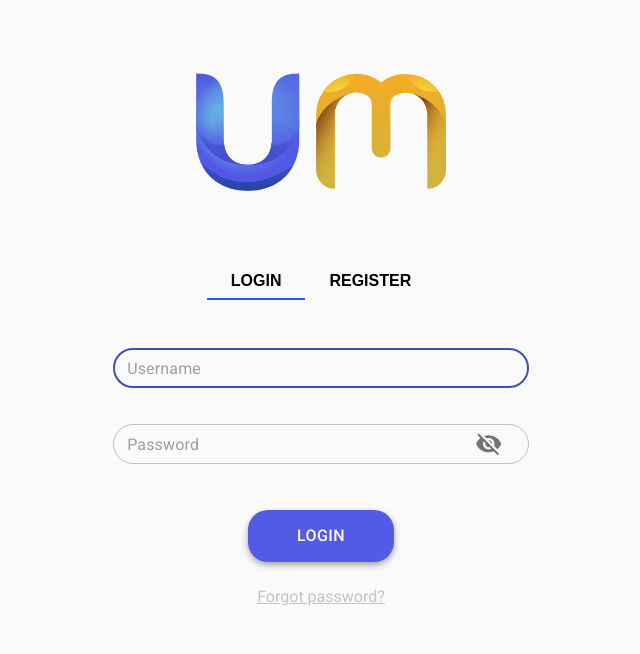
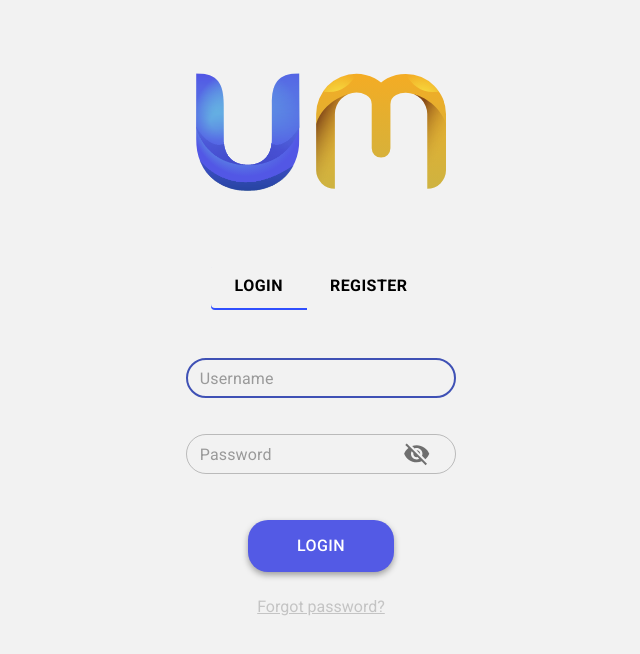
Before and after one commit to SoftwyRD/unimate, a React (Create React App) app: page / in a window 1280 px wide. Shown: the top 654 px of the page, without its empty margins (319-959 px from the left). Built offline with nearby package versions, Linux system fonts and the light colour scheme.

Commit message:
Fix animations

```diff
--- a/src/components/SignIn.js
+++ b/src/components/SignIn.js
@@ -36,7 +36,7 @@ const useStyles = makeStyles((theme) => ({
     textAlign: "left",
   },
   input: {
-    width: "150%",
+    width: "100%",
     padding: "10px",
     marginBottom: "16px",
     fontSize: "20px",
--- a/src/pages/SignInSignUp.js
+++ b/src/pages/SignInSignUp.js
@@ -1,69 +1,111 @@
 import React, { useState } from "react";
 import SignInPage from "./Login_Register/SignInPage";
 import SignUpPage from "./Login_Register/SignUpPage";
-import styled from "styled-components";
 import { ReactComponent as MySVG } from "../assets/logo.svg";
+import { makeStyles } from "@material-ui/core/styles";
+import { Container, Button, ButtonGroup } from "@material-ui/core";
 import { motion } from "framer-motion";
-const Container = styled.div`
-  display: flex;
-  flex-direction: column;
-  justify-content: center;
-  width: 100%;
-  align-items: center;
-`;
 
-const Button = styled.button`
-  text-transform: uppercase;
-  padding: 0.5rem 1.5rem;
-  font-size: 1rem;
-  font-weight: bold;
-  color: black;
-  background-color: transparent;
-  border: none;
-  box-shadow: 0 0 0 0 gray;
-  transition: all 0.5s ease-in-out;
-  ${(props) => props.selected && `box-shadow: 0 2px 0 0 #304ffe;`};
-`;
+const useStyles = makeStyles((theme) => ({
+  container: {
+    display: "flex",
+    flexDirection: "column",
+    justifyContent: "center",
+    width: "100%",
+    alignItems: "center",
+  },
+  svg: {
+    width: "250px",
+    height: "200px",
+    margin: "2rem",
+  },
+  button: {
+    textTransform: "uppercase",
+    padding: "0.5rem 1.5rem",
+    fontSize: "1rem",
+    fontWeight: "bold",
+    color: "black",
+    border: "none",
+  },
+  selected: {
+    boxShadow: "0 2px 0 0 #304ffe",
+  },
+  buttonContainer: {
+    textAlign: "center",
+  },
+}));
+
+const lineVariants = {
+  hidden: {
+    width: 0,
+    x: "50%",
+    y: "100%",
+  },
+  visible: {
+    width: "100%",
+    x: 0,
+    y: "100%",
+  },
+};
 
 const SignInSignUp = () => {
+  const classes = useStyles();
   const [activePage, setActivePage] = useState("SignIn");
 
-  const handlePageChange = (event) => {
-    setActivePage(event.target.value);
+  const handlePageChange = (event, newActivePage) => {
+    setActivePage(newActivePage);
   };
 
   return (
-    <Container>
-      <MySVG
-        style={{
-          width: "250px",
-          height: "200px",
-          margin: "2rem",
-        }}
-      />
-      <div style={{ textAlign: "center" }}>
+    <Container className={classes.container}>
+      <MySVG className={classes.svg} />
+      <ButtonGroup
+        className={classes.buttonContainer}
+        disableElevation
+        component={motion.div}
+        initial={{opacity: 1, y: -50 }}
+        animate={{opacity: 1,  y: 0 }}
+        exit={{ opacity: 0, y: 50 }}
+        transition={{ duration: 0.5 }}
+      >
         <Button
-          selected={activePage === "SignIn"}
-          value="SignIn"
-          onClick={handlePageChange}
+          className={`${classes.button} ${
+            activePage === "SignIn" && classes.selected
+          }`}
+          onClick={(e) => handlePageChange(e, "SignIn")}
         >
+          <motion.span
+            className={classes.line}
+            variants={lineVariants}
+            initial="hidden"
+            animate={activePage === "SignIn" ? "visible" : "hidden"}
+            transition={{ duration: 0.5 }}
+          />
           Login
         </Button>
         <Button
-          selected={activePage === "SignUp"}
-          value="SignUp"
-          onClick={handlePageChange}
+          className={`${classes.button} ${
+            activePage === "SignUp" && classes.selected
+          }`}
+          onClick={(e) => handlePageChange(e, "SignUp")}
           style={{ borderTopLeftRadius: 0, borderBottomLeftRadius: 0 }}
         >
+          <motion.span
+            className={classes.line}
+            variants={lineVariants}
+            initial="hidden"
+            animate={activePage === "SignUp" ? "visible" : "hidden"}
+            transition={{ duration: 0.5 }}
+          />
           Register
         </Button>
-      </div>
+      </ButtonGroup>
       <motion.div
         key={activePage}
         initial={{ opacity: 0, y: 0 }}
         animate={{ opacity: 1, y: 0 }}
         exit={{ opacity: 0, y: 50 }}
-        transition={{ duration: 0.5}}
+        transition={{ duration: 0.5 }}
       >
         {activePage === "SignIn" ? (
           <SignInPage />
```
Also changed, not shown: public/assets/Asset 8.svg (added).
